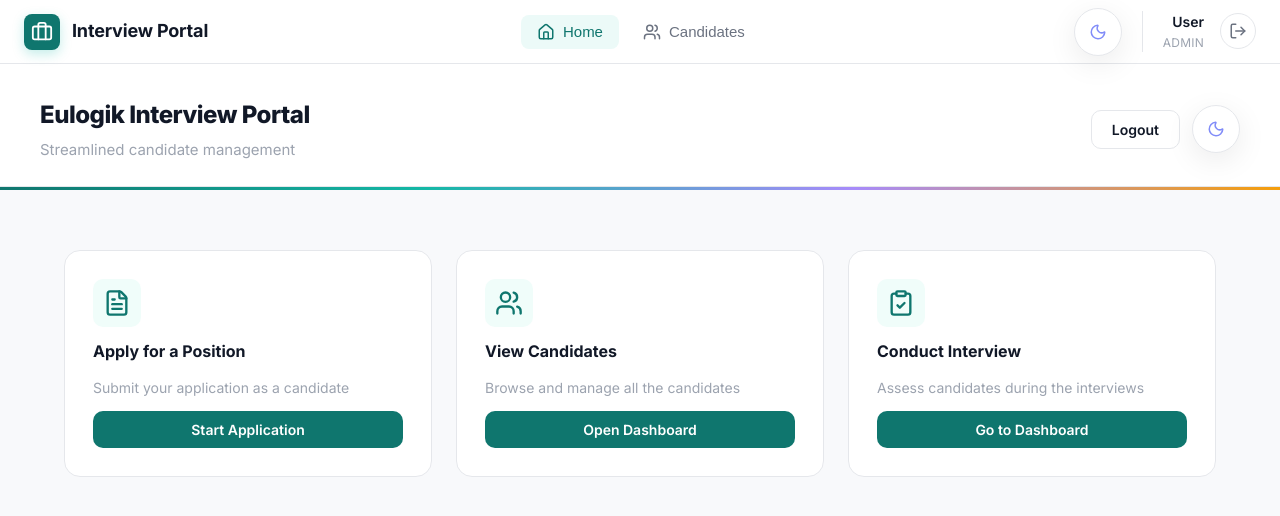
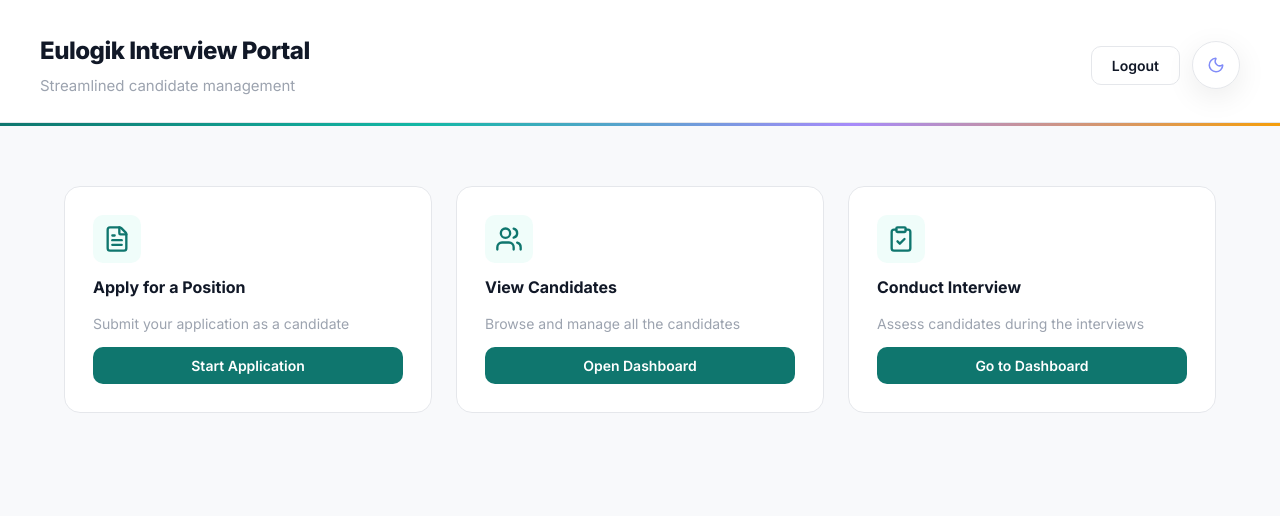
Before and after one commit to Princeiox/Interview-Portal, a React (Vite) app in the folder frontend/: page / in a window 1280 px wide. Shown: the top 516 px of the page. Built offline with nearby package versions, Linux system fonts and the light colour scheme; sample sign-in values are in the browser's storage.

Commit message:
Fixed Routing removing nav

```diff
--- a/frontend/src/App.jsx
+++ b/frontend/src/App.jsx
@@ -2,7 +2,6 @@
 import { Routes, Route, Navigate } from 'react-router-dom';
 import { useAuth } from './context/AuthContext';
 import LogoutModal from './components/LogoutModal';
-import Navbar from './components/Navbar';
 
 import Home from '@/features/home/Home';
 import Login from '@/features/auth/Login';
@@ -21,7 +20,6 @@
 function App() {
   return (
     <>
-      <Navbar />
       <Routes>
         <Route path="/" element={<Home />} />
         <Route path="/login" element={<Login />} />
--- a/frontend/src/components/Navbar.css
+++ /dev/null
@@ -1,138 +0,0 @@
-
-.navbar {
-  height: 64px;
-  background: var(--color-surface);
-  border-bottom: 1px solid var(--color-border);
-  position: sticky;
-  top: 0;
-  z-index: 1000;
-  backdrop-filter: blur(8px);
-  padding: 0 24px;
-}
-
-.navbar-content {
-  max-width: 1400px;
-  margin: 0 auto;
-  height: 100%;
-  display: flex;
-  align-items: center;
-  justify-content: space-between;
-}
-
-.navbar-left {
-  display: flex;
-  align-items: center;
-  gap: 12px;
-  cursor: pointer;
-}
-
-.navbar-logo {
-  width: 36px;
-  height: 36px;
-  background: var(--color-primary);
-  color: white;
-  border-radius: 8px;
-  display: flex;
-  align-items: center;
-  justify-content: center;
-  box-shadow: 0 4px 12px rgba(20, 184, 166, 0.25);
-}
-
-.navbar-brand {
-  font-size: 1.125rem;
-  font-weight: 700;
-  letter-spacing: -0.01em;
-  color: var(--color-text-primary);
-}
-
-.navbar-center {
-  display: flex;
-  gap: 8px;
-}
-
-.nav-link {
-  display: flex;
-  align-items: center;
-  gap: 8px;
-  padding: 8px 16px;
-  border-radius: 8px;
-  color: var(--color-text-secondary);
-  font-weight: 500;
-  font-size: 0.9375rem;
-  transition: all 0.2s;
-  border: none;
-  background: transparent;
-  cursor: pointer;
-}
-
-.nav-link:hover {
-  background: var(--color-bg);
-  color: var(--color-text-primary);
-}
-
-.nav-link.active {
-  background: rgba(20, 184, 166, 0.08);
-  color: var(--color-primary);
-}
-
-.navbar-right {
-  display: flex;
-  align-items: center;
-  gap: 20px;
-}
-
-.user-profile {
-  display: flex;
-  align-items: center;
-  gap: 16px;
-  padding-left: 20px;
-  border-left: 1px solid var(--color-border);
-}
-
-.user-info {
-  display: flex;
-  flex-direction: column;
-  align-items: flex-end;
-}
-
-.user-name {
-  font-size: 0.875rem;
-  font-weight: 600;
-  color: var(--color-text-primary);
-}
-
-.user-role {
-  font-size: 0.75rem;
-  color: var(--color-text-muted);
-  text-transform: uppercase;
-  letter-spacing: 0.02em;
-}
-
-.logout-btn {
-  width: 36px;
-  height: 36px;
-  border-radius: 50%;
-  display: flex;
-  align-items: center;
-  justify-content: center;
-  color: var(--color-text-secondary);
-  border: 1px solid var(--color-border);
-  background: transparent;
-  cursor: pointer;
-  transition: all 0.2s;
-}
-
-.logout-btn:hover {
-  background: #fee2e2;
-  color: #ef4444;
-  border-color: #fecaca;
-}
-
-@media (max-width: 768px) {
-  .navbar-brand, .user-info {
-    display: none;
-  }
-  .nav-link span {
-    display: none;
-  }
-}
--- a/frontend/src/components/Navbar.jsx
+++ /dev/null
@@ -1,65 +0,0 @@
-
-import React from 'react';
-import { useNavigate, useLocation } from 'react-router-dom';
-import { useAuth } from '@/context/AuthContext';
-import { Home, Users, ClipboardCheck, LogOut, Briefcase } from 'lucide-react';
-import ThemeToggle from './ThemeToggle';
-import './Navbar.css';
-
-export default function Navbar() {
-  const navigate = useNavigate();
-  const location = useLocation();
-  const { user, requestLogout, isAuthenticated } = useAuth();
-
-  if (!isAuthenticated || location.pathname === '/login') return null;
-
-  const isAdmin = user?.role === 'ADMIN';
-  const isInterviewer = user?.role === 'INTERVIEWER';
-
-  const navItems = [
-    { label: 'Home', path: '/', icon: <Home size={18} /> },
-    { label: 'Candidates', path: '/candidates', icon: <Users size={18} />, hidden: false },
-    { label: 'Interviews', path: '/interview', icon: <ClipboardCheck size={18} />, hidden: !isAdmin && !isInterviewer },
-  ];
-
-  return (
-    <nav className="navbar">
-      <div className="navbar-content">
-        <div className="navbar-left" onClick={() => navigate('/')}>
-          <div className="navbar-logo">
-            <Briefcase size={22} />
-          </div>
-          <span className="navbar-brand">Interview Portal</span>
-        </div>
-
-        <div className="navbar-center">
-          {navItems.map((item) => (
-            !item.hidden && (
-              <button
-                key={item.path}
-                className={`nav-link ${location.pathname === item.path ? 'active' : ''}`}
-                onClick={() => navigate(item.path)}
-              >
-                {item.icon}
-                <span>{item.label}</span>
-              </button>
-            )
-          ))}
-        </div>
-
-        <div className="navbar-right">
-          <ThemeToggle />
-          <div className="user-profile">
-            <div className="user-info">
-              <span className="user-name">{user?.name || 'User'}</span>
-              <span className="user-role">{user?.role}</span>
-            </div>
-            <button className="logout-btn" onClick={requestLogout} title="Logout">
-              <LogOut size={18} />
-            </button>
-          </div>
-        </div>
-      </div>
-    </nav>
-  );
-}
--- a/frontend/src/features/candidates/ApplicationForm.jsx
+++ b/frontend/src/features/candidates/ApplicationForm.jsx
@@ -307,6 +307,7 @@
               <p style={{ margin: 0, color: 'var(--color-text-muted)', fontSize: '0.9rem' }}>{isEditMode ? (form.full_name || 'Candidate') : 'Eulogik'}</p>
             </div>
           </div>
+          <ThemeToggle />
         </div>
       </header>
 
--- a/frontend/src/features/candidates/CandidateDashboard.jsx
+++ b/frontend/src/features/candidates/CandidateDashboard.jsx
@@ -148,12 +148,16 @@
           </div>
         </div>
         <div style={{ display: 'flex', gap: '12px', alignItems: 'center' }}>
-          <button className="btn btn-outline btn-sm" onClick={handleShareLink}>
-            <Share size={14} /> Share Link
+            <button className="btn btn-outline btn-sm" onClick={handleShareLink}>
+              <Share size={14} /> Share Link
+            </button>
+            <button className="btn btn-primary btn-sm" onClick={exportToCSV}>
+              <Download size={14} /> Export CSV
+            </button>
+          <button className="btn btn-outline btn-sm" onClick={handleLogout}>
+            <LogOut size={16} /> Logout
           </button>
-          <button className="btn btn-primary btn-sm" onClick={exportToCSV}>
-            <Download size={14} /> Export CSV
-          </button>
+          <ThemeToggle />
         </div>
       </header>
 
--- a/frontend/src/features/candidates/CandidateDetail.jsx
+++ b/frontend/src/features/candidates/CandidateDetail.jsx
@@ -138,6 +138,7 @@
           </div>
           <p className="detail-position">{candidate.position_applied}</p>
         </div>
+        <ThemeToggle />
       </header>
 
       <div className="detail-actions">
--- a/frontend/src/features/interviews/InterviewDashboard.jsx
+++ b/frontend/src/features/interviews/InterviewDashboard.jsx
@@ -200,7 +200,10 @@
           </div>
         </div>
         <div style={{ display: 'flex', gap: '12px', alignItems: 'center' }}>
-          {/* Dashboard actions can go here */}
+          <button className="btn btn-outline btn-sm" onClick={handleLogout}>
+            <LogOut size={16} /> Logout
+          </button>
+          <ThemeToggle />
         </div>
       </header>
 
```
